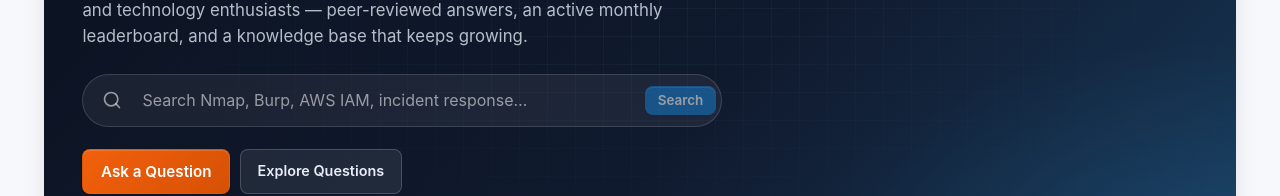
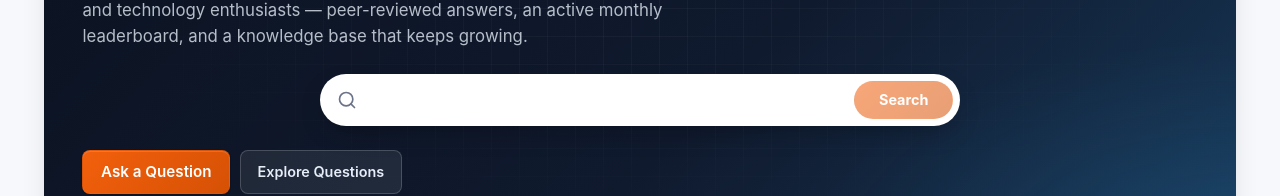
Before and after one commit to singhtanishq/FiresharkCommunity, a React (Vite) app in the folder frontend/: page / in a window 1280 px wide. Shown: the part 352-548 px from the top of the page. Built offline with nearby package versions, Linux system fonts and the light colour scheme; no server answers.

Commit message:
Update Home.tsx

```diff
--- a/frontend/src/pages/Home.tsx
+++ b/frontend/src/pages/Home.tsx
@@ -9,7 +9,7 @@ import {
   Shield, Terminal, Crosshair, Bug, Network, Cloud,
   Radar, Target, Globe, Cpu, Search, AlertTriangle,
   Wrench, Award, Briefcase, FlaskConical, MessageSquare,
-  FolderOpen, ChevronRight, Activity
+  FolderOpen, ChevronRight, Activity, ArrowRight
 } from 'lucide-react'
 
 const CATEGORY_ICONS: Record<string, React.ComponentType<{ size?: number; strokeWidth?: number }>> = {
@@ -80,18 +80,55 @@ export function Home() {
           enthusiasts — peer-reviewed answers, an active monthly leaderboard, and a knowledge base that
           keeps growing.
         </p>
-        <form className="hero__search" role="search" onSubmit={submit}>
-          <Search style={{ color: 'rgba(255, 255, 255, 0.55)', marginLeft: '0.8rem' }} aria-hidden="true" size={20} strokeWidth={2} />
+
+        {/* Refactored Hero Search Bar with perfectly matching button integration */}
+        <form
+          className="hero__search"
+          role="search"
+          onSubmit={submit}
+          style={{
+            display: 'flex',
+            alignItems: 'center',
+            background: '#fff',
+            borderRadius: '99px',
+            padding: '0.35rem 0.35rem 0.35rem 1rem',
+            boxShadow: '0 10px 25px -5px rgba(0, 0, 0, 0.25)',
+            maxWidth: '640px',
+            margin: '0 auto 1.5rem',
+            border: '1px solid rgba(255, 255, 255, 0.2)'
+          }}
+        >
+          <Search style={{ color: 'var(--text-3)', flexShrink: 0, marginRight: '0.5rem' }} aria-hidden="true" size={20} strokeWidth={2} />
           <input
             value={heroQ}
             onChange={(e) => setHeroQ(e.target.value)}
             placeholder="Search Nmap, Burp, AWS IAM, incident response…"
             aria-label="Search the community"
+            style={{
+              border: 'none',
+              outline: 'none',
+              background: 'transparent',
+              flex: 1,
+              fontSize: '1rem',
+              color: 'var(--ink-900)',
+              padding: '0.5rem 0'
+            }}
           />
-          <button className="btn btn--primary btn--sm" type="submit" disabled={!heroQ.trim()}>
+          <button
+            className="btn btn--fire"
+            type="submit"
+            disabled={!heroQ.trim()}
+            style={{
+              borderRadius: '99px',
+              padding: '0.6rem 1.5rem',
+              fontWeight: 700,
+              boxShadow: 'none'
+            }}
+          >
             Search
           </button>
         </form>
+
         <div className="hero__actions">
           <Link to="/ask" className="btn btn--fire">Ask a Question</Link>
           <Link to="/questions" className="btn btn--ghost">Explore Questions</Link>
@@ -131,10 +168,20 @@ export function Home() {
               />
             </div>
           ) : (
-            <div className="question-list">
-              {questions.map((question) => (
-                <QuestionCard key={question.id} question={question} />
-              ))}
+            <div>
+              <div className="question-list" style={{ marginBottom: '1.5rem' }}>
+                {questions.map((question) => (
+                  <QuestionCard key={question.id} question={question} />
+                ))}
+              </div>
+
+              {/* Bottom View All CTA Bar */}
+              <div className="panel" style={{ textAlign: 'center', padding: '1.5rem', background: 'var(--surface-2)', borderStyle: 'dashed' }}>
+                <p className="muted" style={{ margin: '0 0 1rem', fontSize: '0.95rem' }}>Looking for more discussions or need to filter by specific tags?</p>
+                <Link to="/questions" className="btn btn--primary" style={{ display: 'inline-flex', alignItems: 'center', gap: '0.5rem', borderRadius: '99px', padding: '0.6rem 1.5rem' }}>
+                  Browse Full Questions Feed <ArrowRight size={16} />
+                </Link>
+              </div>
             </div>
           )}
         </section>
```
